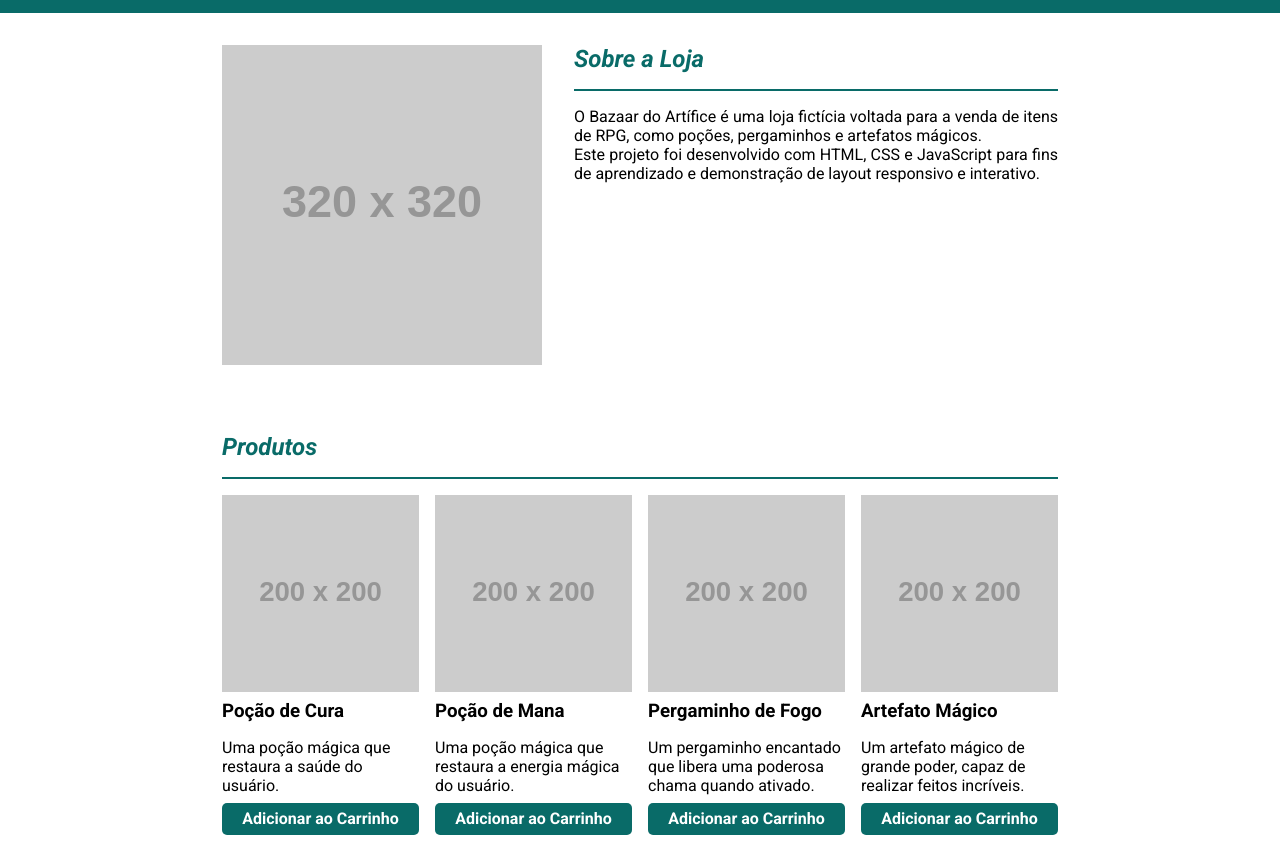
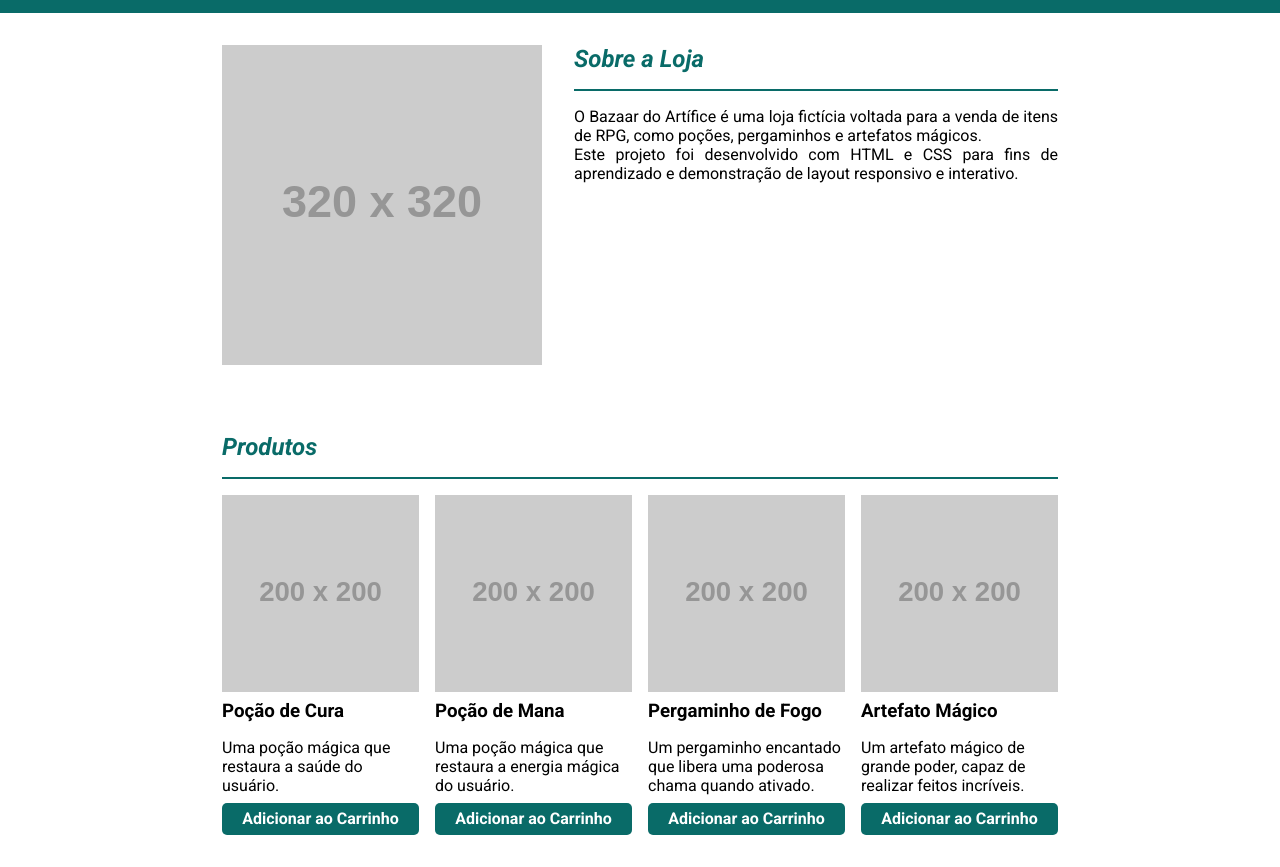
Before and after one commit to gimorais/EBAC_FullStackPython_Atividade_LojaFicticia, a plain HTML site: page index.html in a window 1280 px wide. Shown: the part 57-924 px from the top of the page. Drawn offline with Linux system fonts and the light colour scheme; placeholder pictures from the web are drawn by us.

Commit message:
Corrige erro de descrição no HTML

```diff
--- a/index.html
+++ b/index.html
@@ -26,7 +26,7 @@
             </div>
             <div class="sobre-texto">
                 <h2>Sobre a Loja</h2>
-                <p>O Bazaar do Artífice é uma loja fictícia voltada para a venda de itens de RPG, como poções, pergaminhos e artefatos mágicos. <br> Este projeto foi desenvolvido com HTML, CSS e JavaScript para fins de aprendizado e demonstração de layout responsivo e interativo.</p>
+                <p>O Bazaar do Artífice é uma loja fictícia voltada para a venda de itens de RPG, como poções, pergaminhos e artefatos mágicos. <br> Este projeto foi desenvolvido com HTML e CSS para fins de aprendizado e demonstração de layout responsivo e interativo.</p>
             </div>
         </div>
     </section>
```
